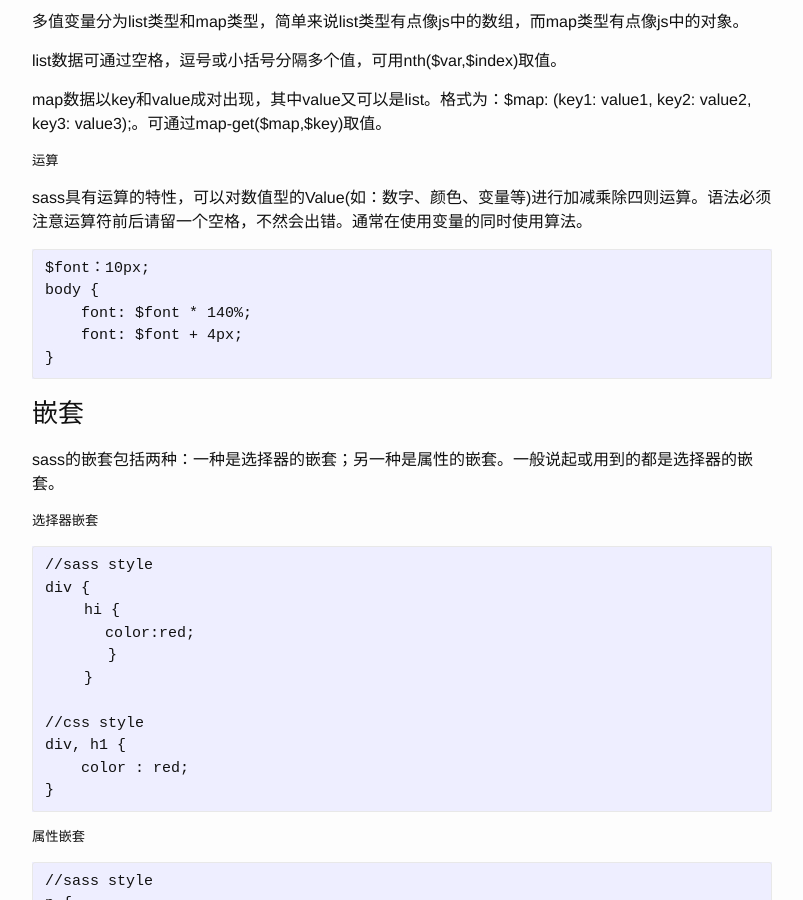
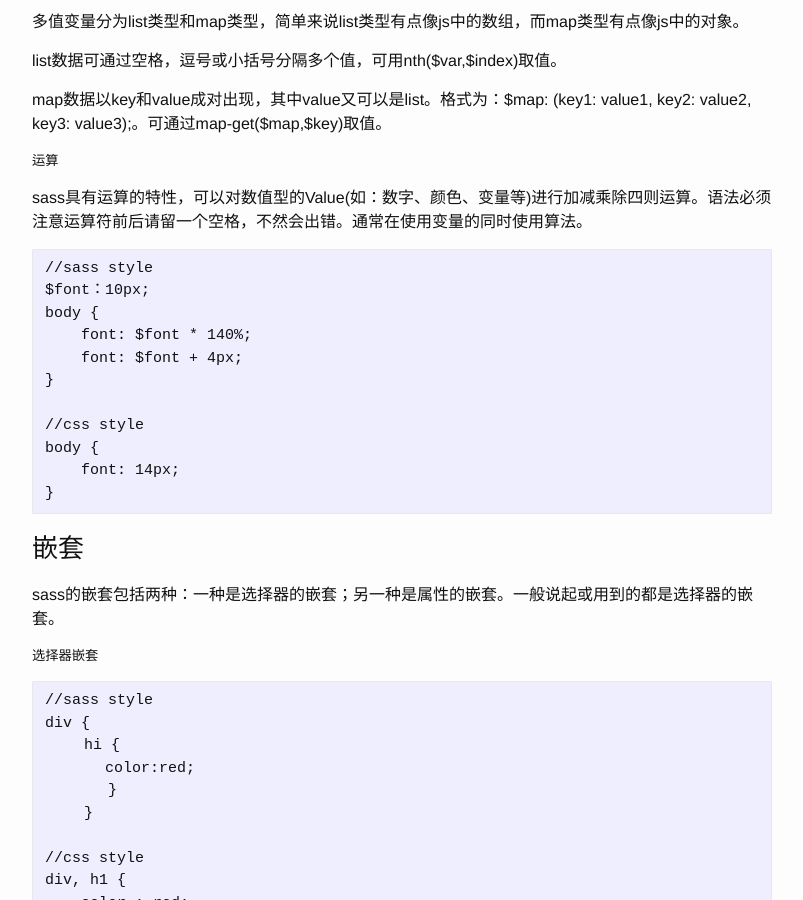
Before and after one commit to AriadneThread/ariadnesthread.github.io, a Jekyll site: the page built from _posts/2016-09-27-sass.md, in a window 1280 px wide and 900 px high, scrolled down 3793 px. Shown: the whole window, without its empty margins (238-1041 px from the left). Built offline with Jekyll 4.4.1, drawn with Linux system fonts in a browser that asks for light colours.

Commit message:
commit 格式

````diff
--- a/_posts/2016-09-27-sass.md
+++ b/_posts/2016-09-27-sass.md
@@ -178,10 +178,16 @@
 sass具有运算的特性，可以对数值型的Value(如：数字、颜色、变量等)进行加减乘除四则运算。语法必须注意运算符前后请留一个空格，不然会出错。通常在使用变量的同时使用算法。
 
 ```
+//sass style
 $font：10px;
 body {
     font: $font * 140%;
     font: $font + 4px;
+}
+
+//css style
+body {
+    font: 14px;
 }
 ```
 
````
